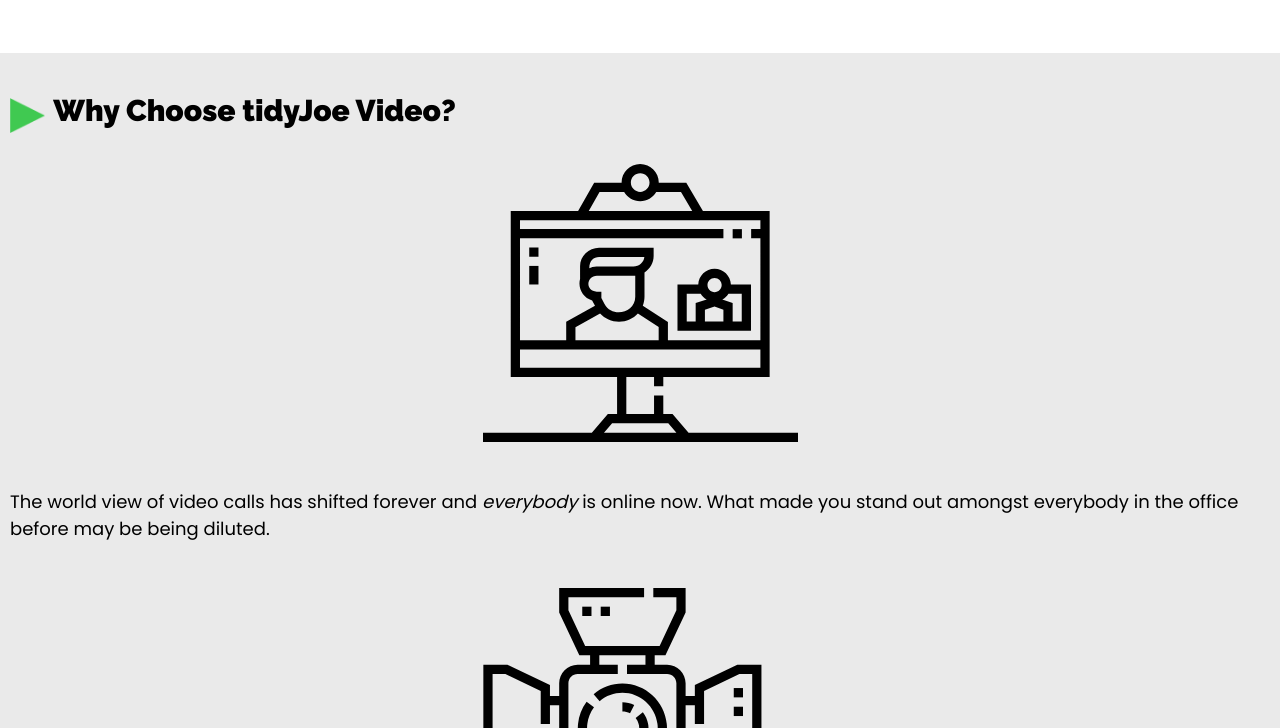
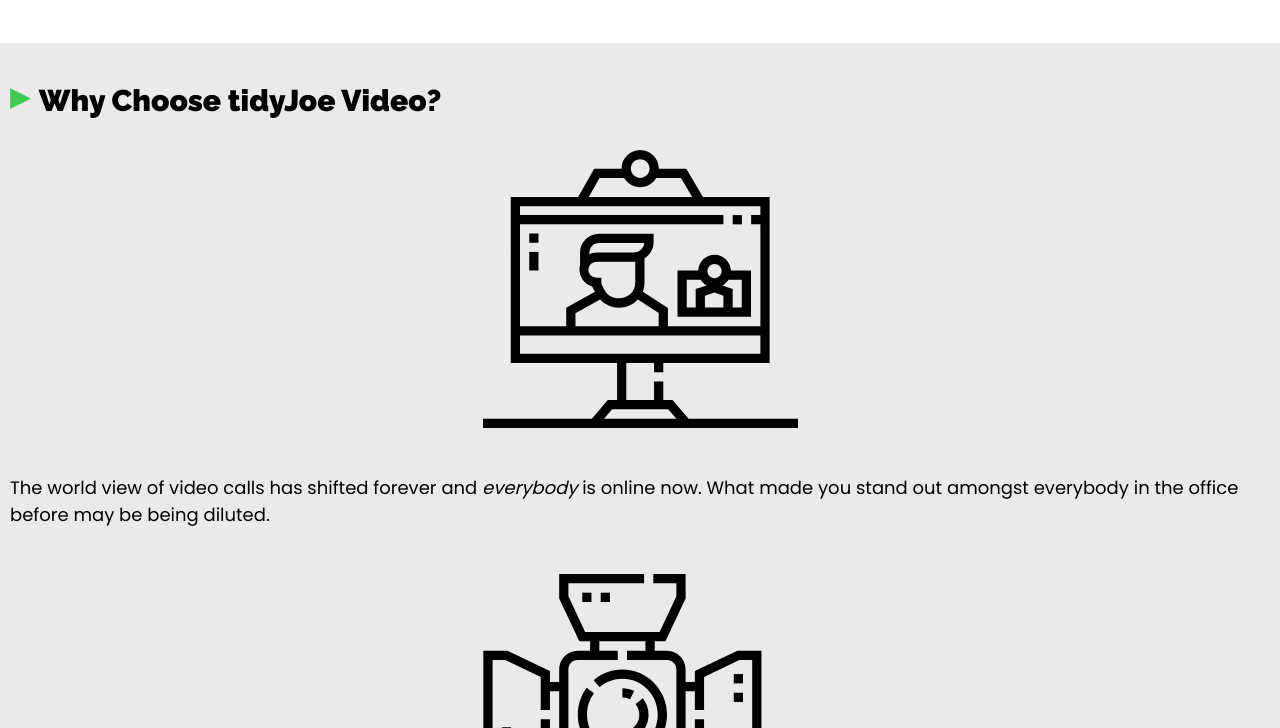
Before and after one commit to josephclander/tidy-joe-video, a website built with webpack: page index.html in a window 1280 px wide. Shown: the part 2072-2800 px from the top of the page. Built offline with nearby package versions, Linux system fonts and the light colour scheme.

Commit message:
Fix Icon size

```diff
--- a/src/scss/components/_icons.scss
+++ b/src/scss/components/_icons.scss
@@ -1,5 +1,5 @@
 .icon {
-  width: 2.2rem;
+  width: 1.3rem;
   margin-right: 8px;
   margin-top: 0.3rem;
 }
```
